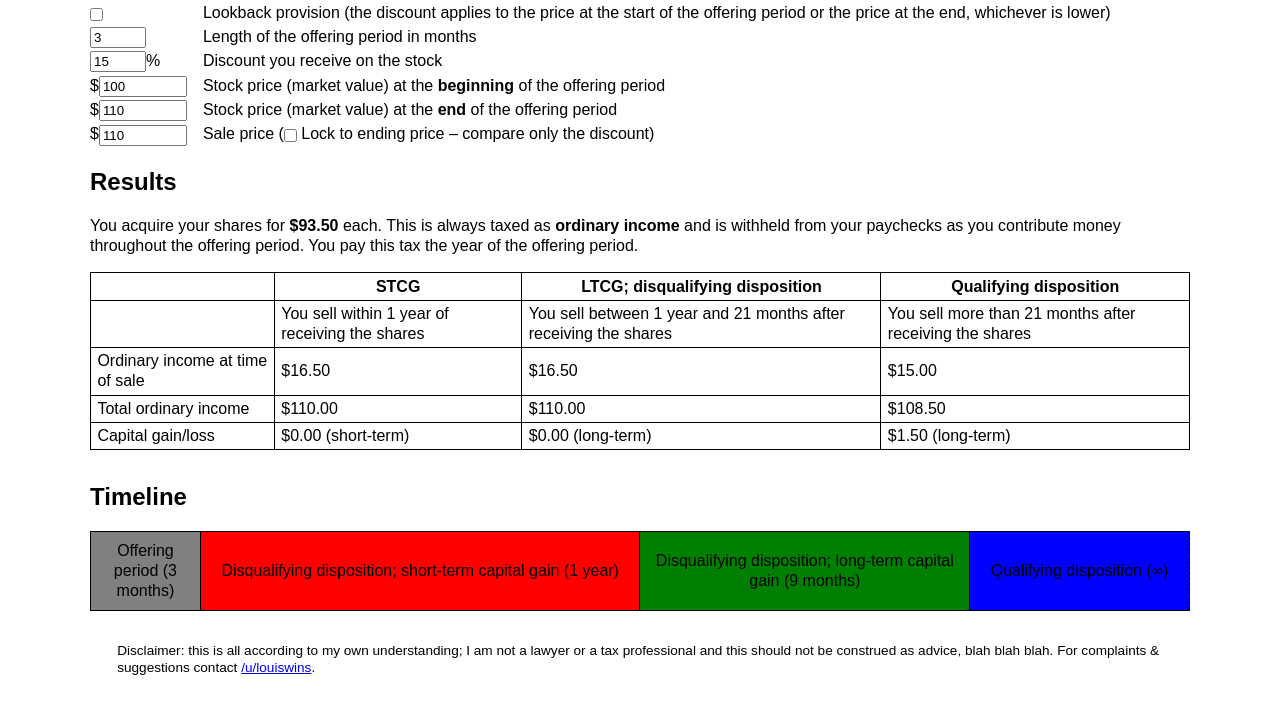
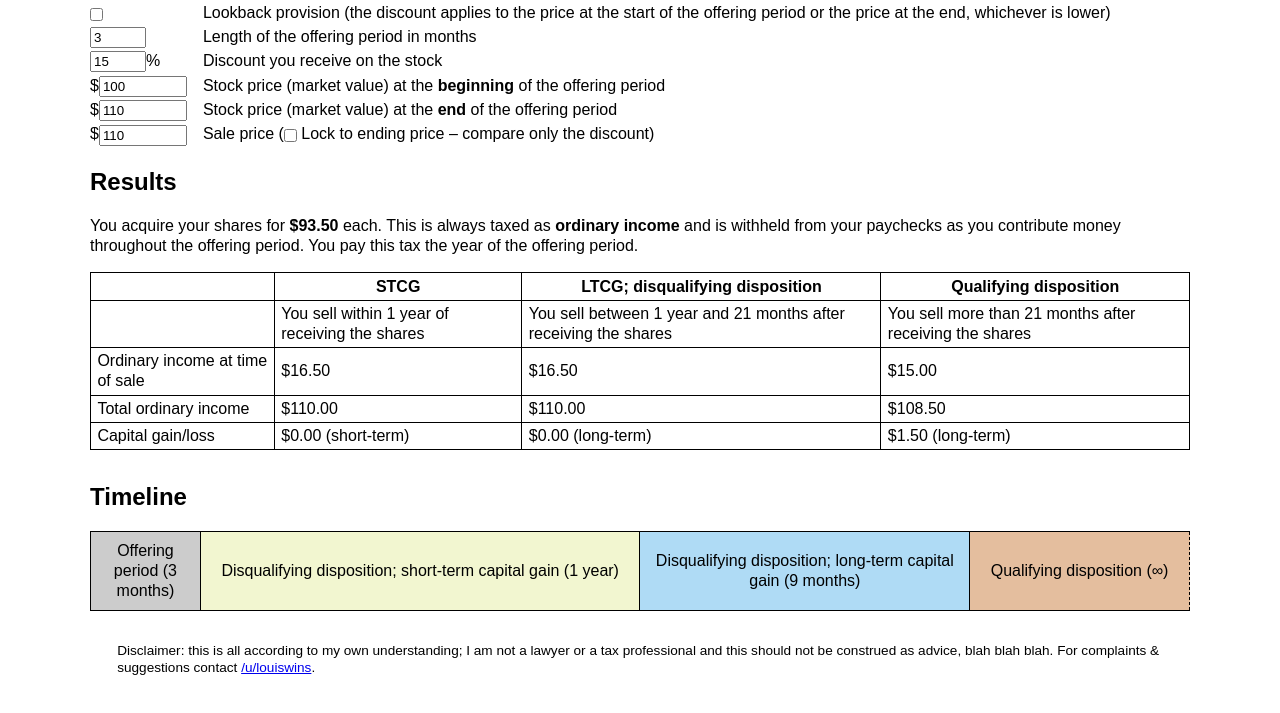
Before and after one commit to louiswins/espp, a plain HTML site: page index.html in a window 1280 px wide. Shown: the part 81-794 px from the top of the page. Drawn offline with Linux system fonts and the light colour scheme.

Commit message:
Timeline colors

```diff
--- a/index.html
+++ b/index.html
@@ -38,19 +38,19 @@ input {
 	text-align: center;
 }
 #offering_period {
-	background-color: gray;
+	background-color: #cccccc;
 	width: 10%;
 }
 #stcg {
-	background-color: red;
+	background-color: #f2f6d0;
 	width: 40%;
 }
 #ltcg {
-	background-color: green;
+	background-color: #afdbf5;
 	width: 30%;
 }
 #qualdist {
-	background-color: blue;
+	background-color: #e4be9e;
 	width: 20%;
 	border-right-style: dashed;
 }
```
